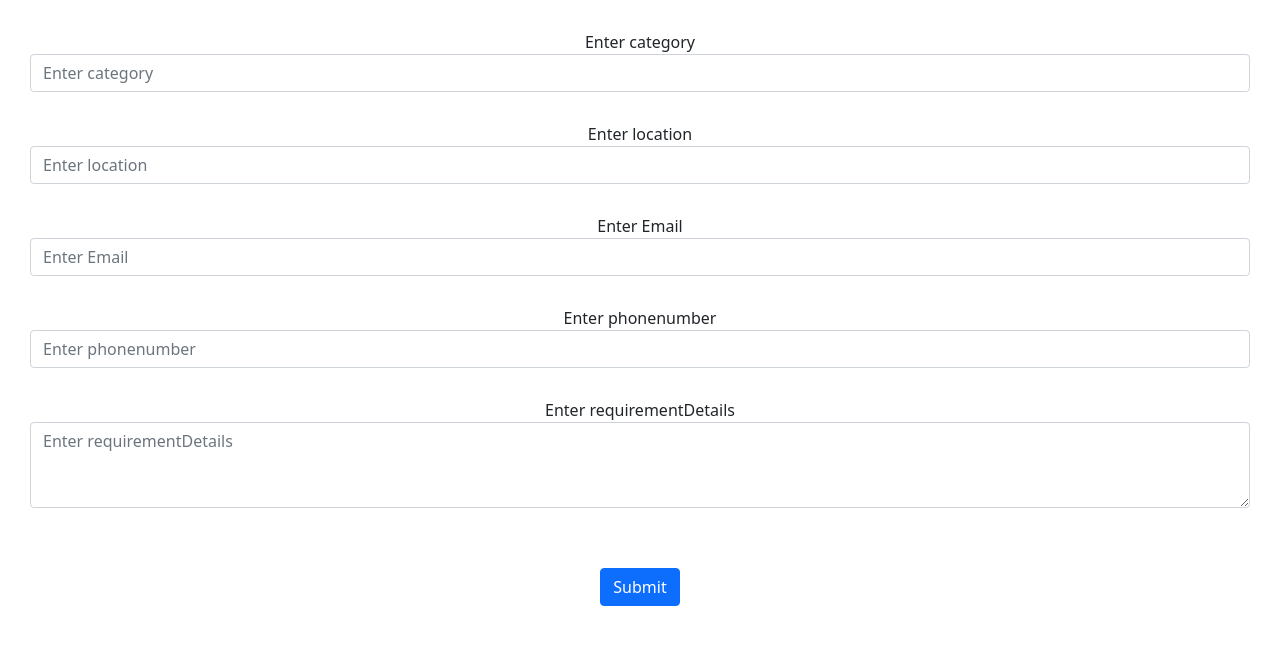
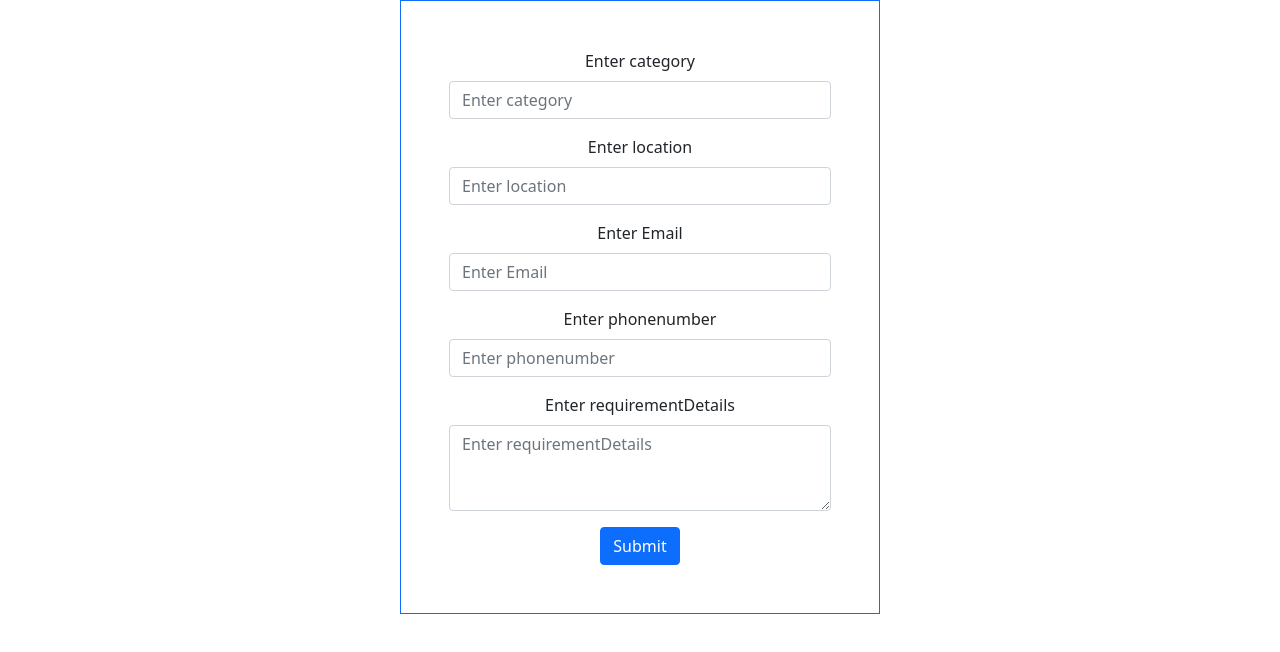
Before and after one commit to dinusha19/servicehub, a React (Create React App) app: page /postRequirement in a window 1280 px wide. Shown: the top 652 px of the page. Built offline with nearby package versions, Linux system fonts and the light colour scheme.

Commit message:
designed the post page

```diff
--- a/src/Navbar.js
+++ b/src/Navbar.js
@@ -11,6 +11,7 @@ return(
         <Nav.Link href="#features">Services</Nav.Link>
         <Nav.Link href="#features">Help</Nav.Link>
         <Nav.Link href="/postRequirement">Post your requirenments</Nav.Link>
+        <Nav.Link href="/getPostRequirements">Post deatils</Nav.Link>
         </Nav>
         </Container>
         </Navbar>
--- a/src/controls/Input.js
+++ b/src/controls/Input.js
@@ -1,20 +1,17 @@
+import React from "react";
+import {Form} from 'react-bootstrap'
+
 const Input = (props) => {
 
     const {id,value,handleInputChange,placeholder,errors}=props
     return (
-        <div class="form-group" style={{ margin: '30px' }}>
-            <label for={id}>{placeholder}</label>
-            <input name={id}
-                id={id}
-                value={value}
-                onChange={handleInputChange}
-                placeholder={placeholder}
 
-                class="form-control"
-            />
+            <Form.Group className="mb-3" controlId="exampleForm.ControlInput1">
+            <Form.Label for={id}>{placeholder}</Form.Label>
+            <Form.Control name={id} id={id} value={value} onChange={handleInputChange} placeholder={placeholder} />
+            {errors && <div class="alert alert-danger">{errors}</div>}
+            </Form.Group>
 
-            {errors && <div class="alert alert-danger">{errors}</div>}
-        </div>
     )
 }
 export default Input;
--- a/src/controls/TextArea.js
+++ b/src/controls/TextArea.js
@@ -1,21 +1,16 @@
+import React from "react";
+import {Form} from 'react-bootstrap'
+
 const Input = (props) => {
 
     const {id,value,handleInputChange,placeholder,errors}=props
     return (
-        <div class="form-group" style={{ margin: '30px' }}>
-            <label for={id}>{placeholder}</label>
-            <textarea name={id}
-                id={id}
-                value={value}
-                onChange={handleInputChange}
-                placeholder={placeholder}
-                rows="3"
-
-                class="form-control"
-            />
-
+             <Form.Group className="mb-3" controlId="exampleForm.ControlTextarea1">
+            <Form.Label for={id} >{placeholder}</Form.Label>
+            <Form.Control name={id} as="textarea" rows={3}  id={id} value={value} onChange={handleInputChange}
+            placeholder={placeholder} />
             {errors && <div class="alert alert-danger">{errors}</div>}
-        </div>
+            </Form.Group>
     )
 }
 export default Input;
--- a/src/pages/PostRequirement.js
+++ b/src/pages/PostRequirement.js
@@ -2,6 +2,7 @@ import React, { useState, useEffect } from "react";
 import axios from "axios";
 import Input from '../controls/Input'
 import TextArea from '../controls/TextArea'
+import {Form,FormControl,Button, Stack} from 'react-bootstrap'
 
 const PostRequirement = () => {
 
@@ -94,11 +95,10 @@ const PostRequirement = () => {
 
 
     return (
-        <div
-        >
+        <div>
 
-            <form onSubmit={handleSubmit} autoComplete="off">
-
+            <Form onSubmit={handleSubmit} autoComplete="off" className="mx-auto p-5 border border-primary"
+            style={{ width: '30rem' }}>
             <Input
                     id="category"
                     value={input.category}
@@ -138,9 +138,8 @@ const PostRequirement = () => {
                     errors={errors.requirementDetails}
                 />
 
-                <button type="submit" class="btn btn-primary" style={{ margin: '30px' }}>Submit</button>
-
-            </form>
+                <Button variant="primary" type="submit">Submit</Button>
+            </Form>
 
 
         </div>
```
